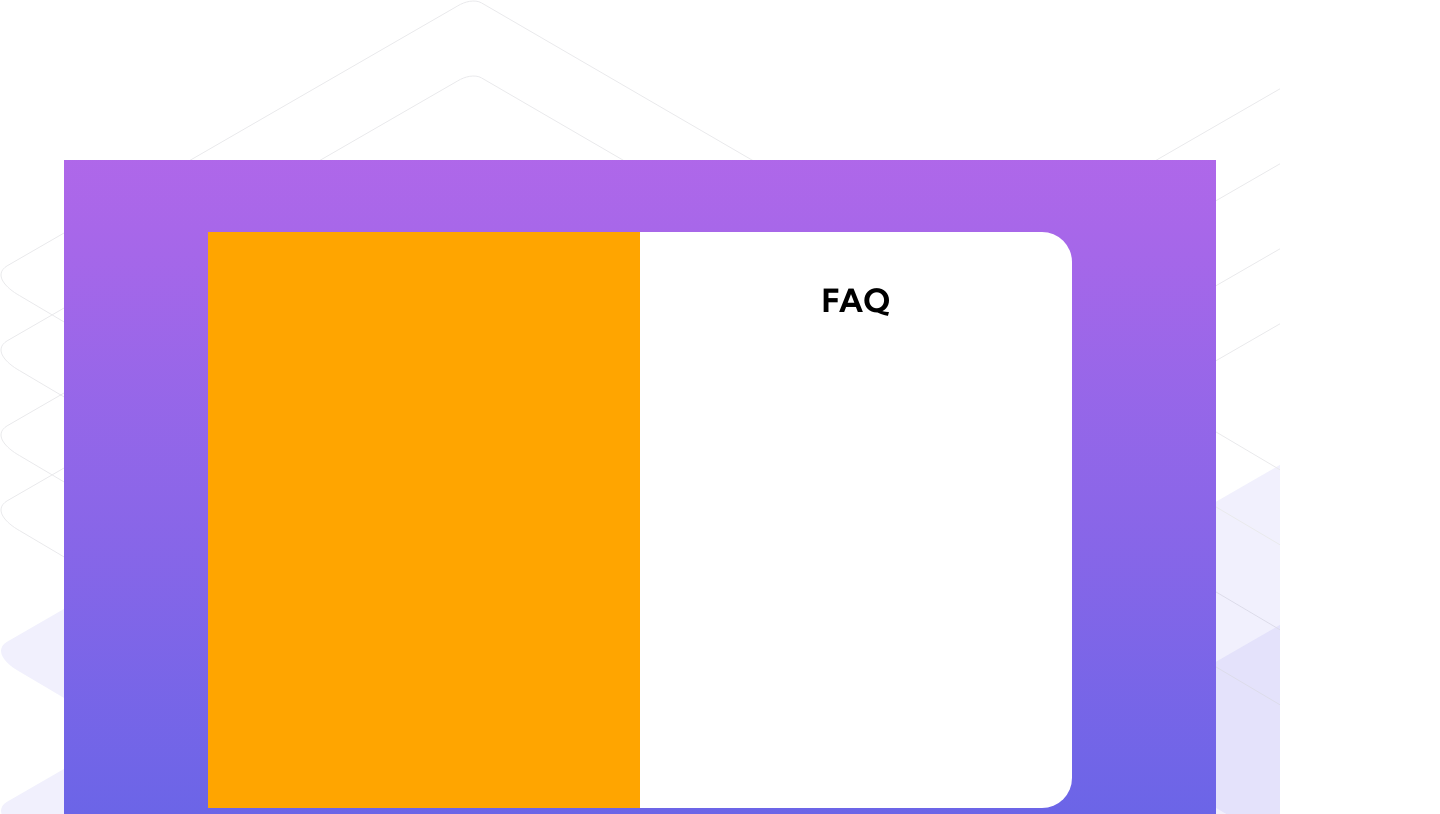
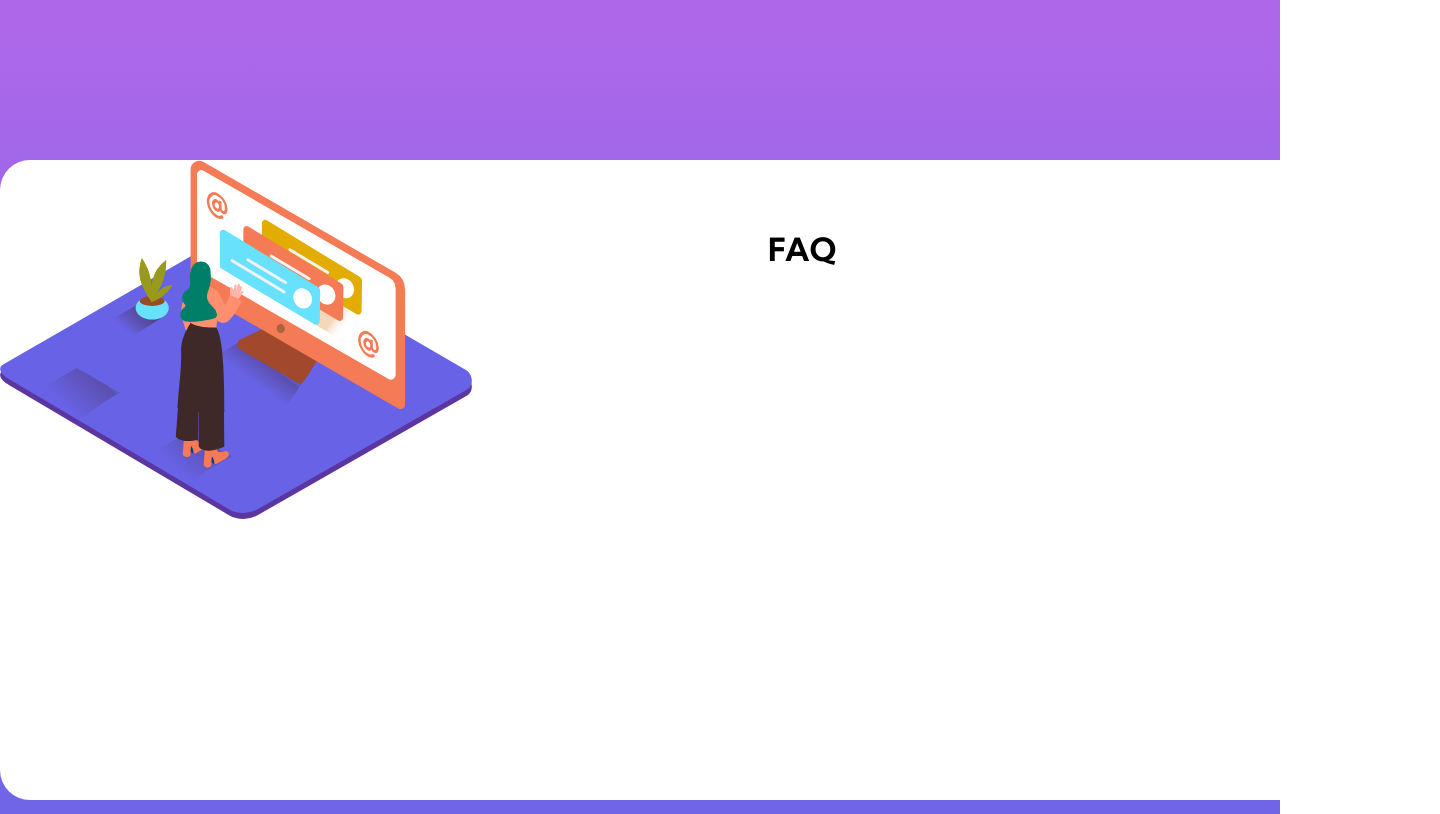
Before and after one commit to timegated/faq-accordion-react, a React app: page / in a window 1280 px wide. Shown: the top 814 px of the page, 1440 px wide, since content can reach past the window. Built offline with nearby package versions, Linux system fonts and the light colour scheme.

Commit message:
Centered accordion container

```diff
--- a/src/App.js
+++ b/src/App.js
@@ -1,28 +1,18 @@
 import React, { useState } from 'react'
 import styled from 'styled-components';
+import womanDesktop from './images/illustration-woman-online-desktop.svg';
 
-const FaqContainer = styled.div`
- background: var(--bg-gradient);
-@media (min-width: 768px) {
-  width: 90vw;
-  height: 90vh;
-  margin: 10rem auto;
-}
-`;
 
 const AccordionContainer = styled.div`
 display: grid;
 grid-template-columns: 1fr;
 @media (min-width: 768px) {
   grid-template-columns: 1fr 1fr;
-  position: relative;
-  top: 10%;
-  bottom: 0;
   background: #FFF;
-  width: 75%;
-  height: 80%;
+  width: 90rem;
+  height: 80vh;
   border-radius: 30px;
-  margin: 0 auto;
+  margin: 10rem auto;
 }
 `;
 
@@ -34,7 +24,7 @@ const FaqTitle = styled.h1`
 `;
 
 const ImgContainer = styled.div`
-  background: orange;
+  border-radius: 30px 0 0 30px;
   height: 100%;
   width: 100%;
 `;
@@ -51,13 +41,14 @@ const App = () => {
   };
 
   return (
-    <FaqContainer>
       <AccordionContainer>
-      <ImgContainer></ImgContainer>
+        <ImgContainer>
+        <img src={womanDesktop} alt="Woman using a desktop"/>
+        </ImgContainer>
         <FaqTitle>FAQ</FaqTitle>
           {/* Handle accordion state */}
-          </AccordionContainer>
-    </FaqContainer>
+      </AccordionContainer>
+
   )
 }
 
--- a/src/index.css
+++ b/src/index.css
@@ -12,21 +12,13 @@
   --font-weight-2: 700;
 }
 
-html, body {
-  background-image: url('./images/bg-pattern-mobile.svg');
+ body {
   box-sizing: border-box;
   margin: 0;
   padding: 0;
+  height: 100%;
+  background: var(--bg-gradient);
+  background-repeat: no-repeat;
+  background-size: cover;
+  background-position: center;
 }
-
-*, *:before, *:after {
-  box-sizing: inherit;
-  margin: inherit;
-  padding: inherit;
-}
-
-@media (min-width: 768px) {
-  html, body {
-    background-image: url('./images/bg-pattern-desktop.svg');
-  }
-}
```
